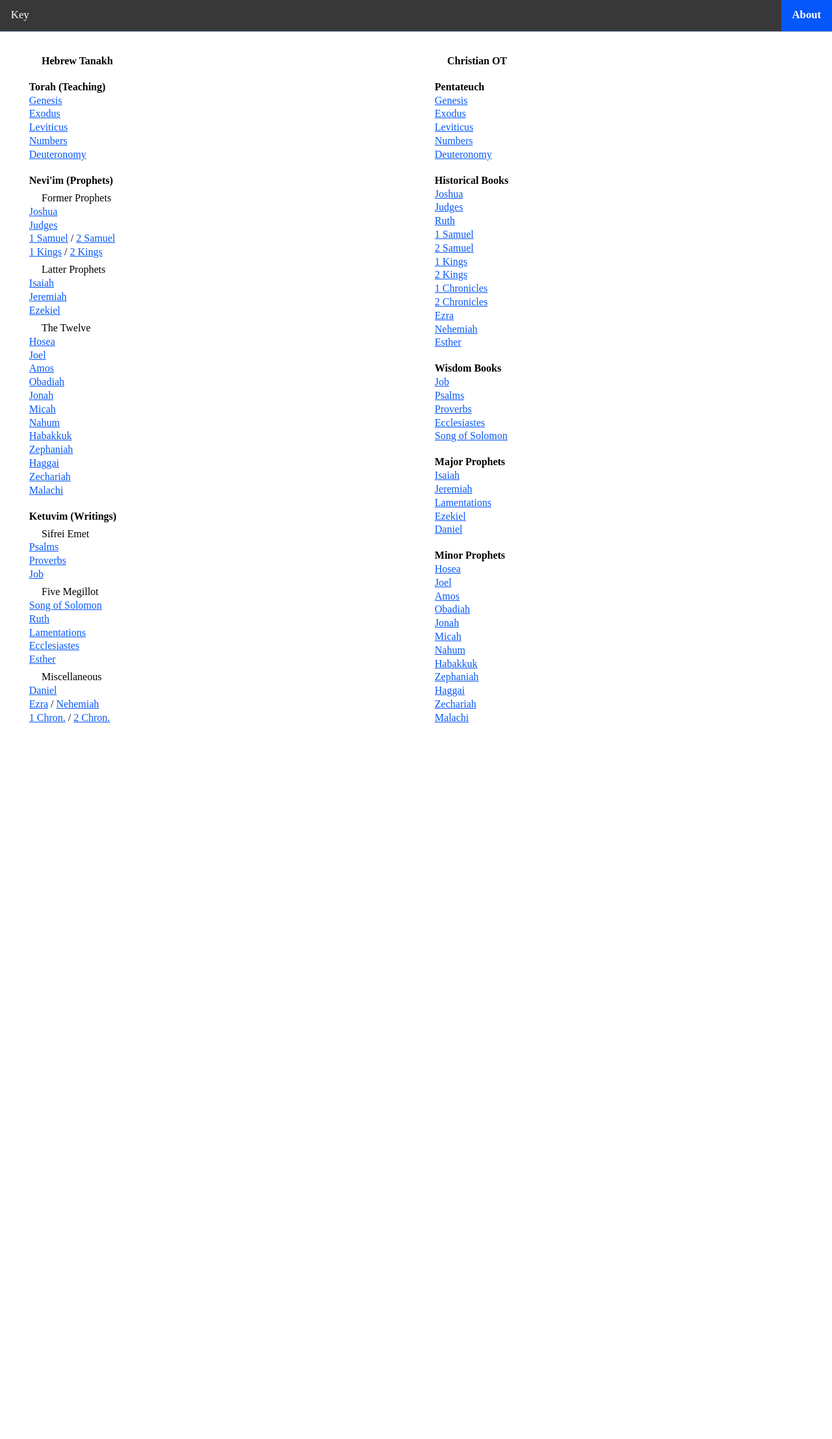
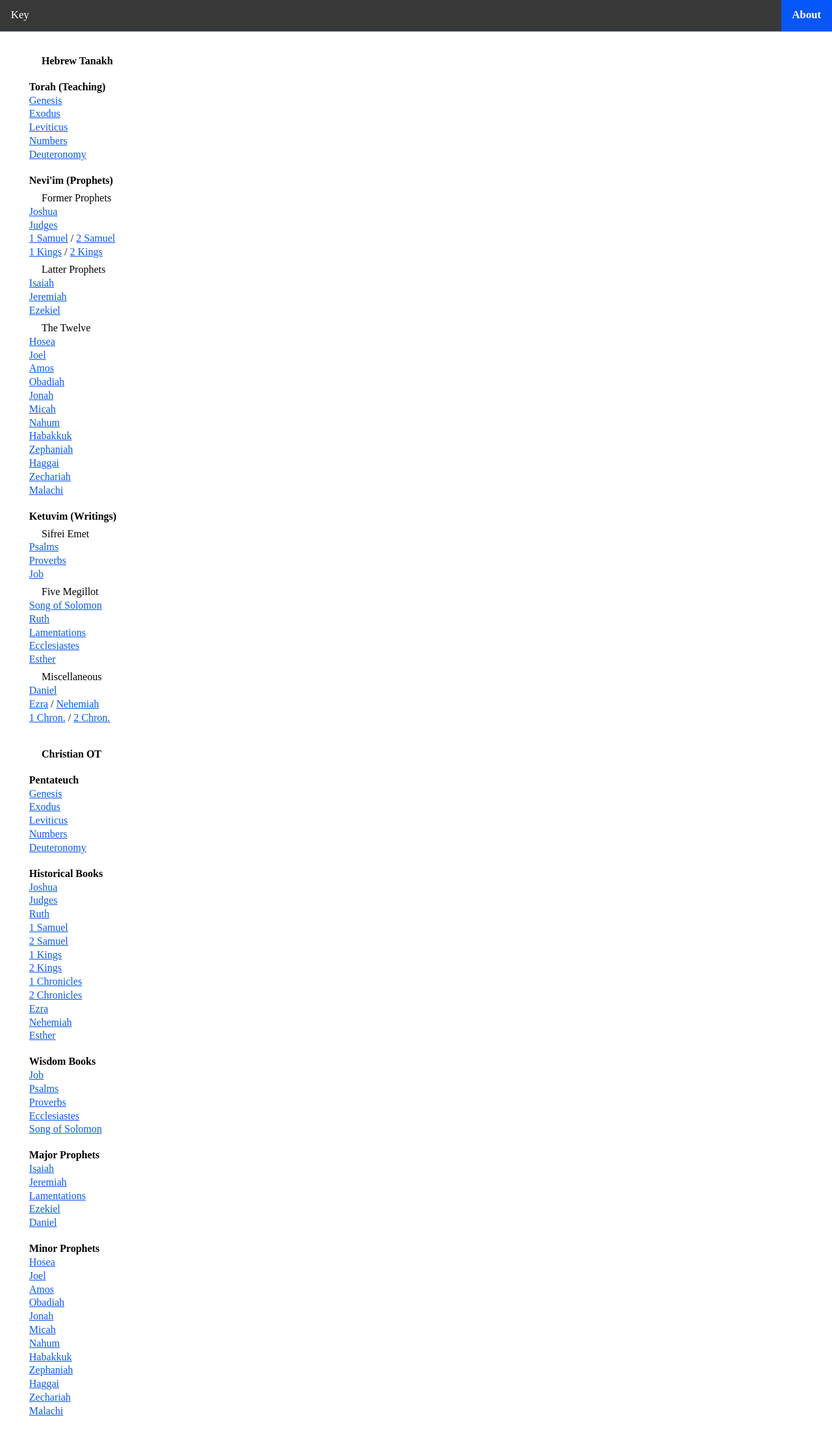
Before and after one commit to gfassero/HIERO, a Jekyll site: the page read/index.html, which Jekyll copies as it is, in a window 1280 px wide. Shown: the whole page at 65% size. Built offline with Jekyll 4.4.1, drawn with Linux system fonts in a browser that asks for light colours.

Commit message:
Shrink-wrap lines

```diff
--- a/read/key.html
+++ b/read/key.html
@@ -9,12 +9,6 @@
 <style>
 #translation {
     padding-top: 0;
-
-    /* These rules exist to shrink-wrap the paragraphs to the size of their text,
-       instead of letting them take up the entire width of the viewport. */
-    display: flex;
-    flex-direction: column;
-    align-items: flex-start;
 }
 .panel {
     width: 50%;
--- a/read/styles.css
+++ b/read/styles.css
@@ -57,6 +57,12 @@
 }
 #translation {
     padding: 1em;
+
+    /* These rules exist to shrink-wrap the paragraphs to the size of their text,
+       instead of letting them take up the entire width of the viewport. */
+    display: flex;
+    flex-direction: column;
+    align-items: flex-start;
 }
 
 .match  {
```
